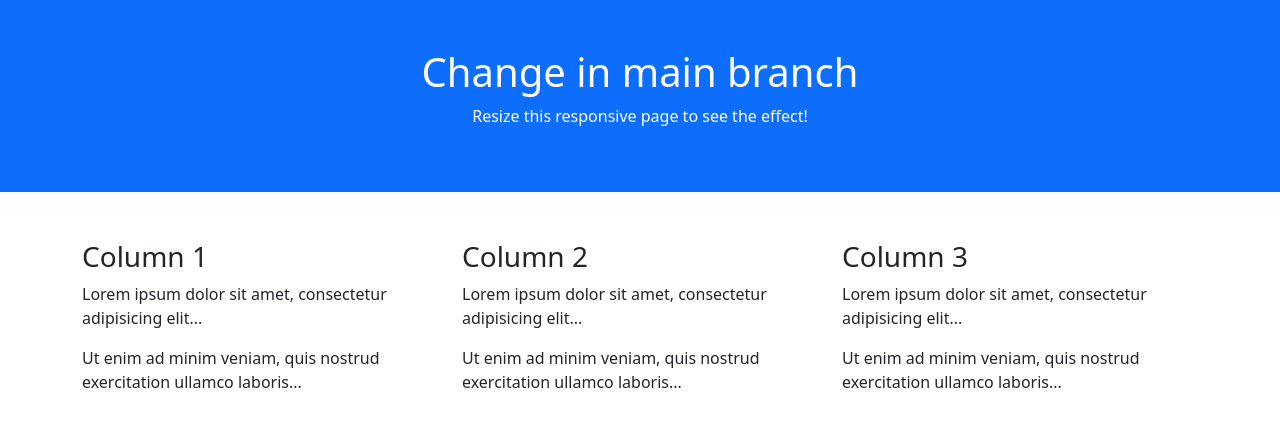
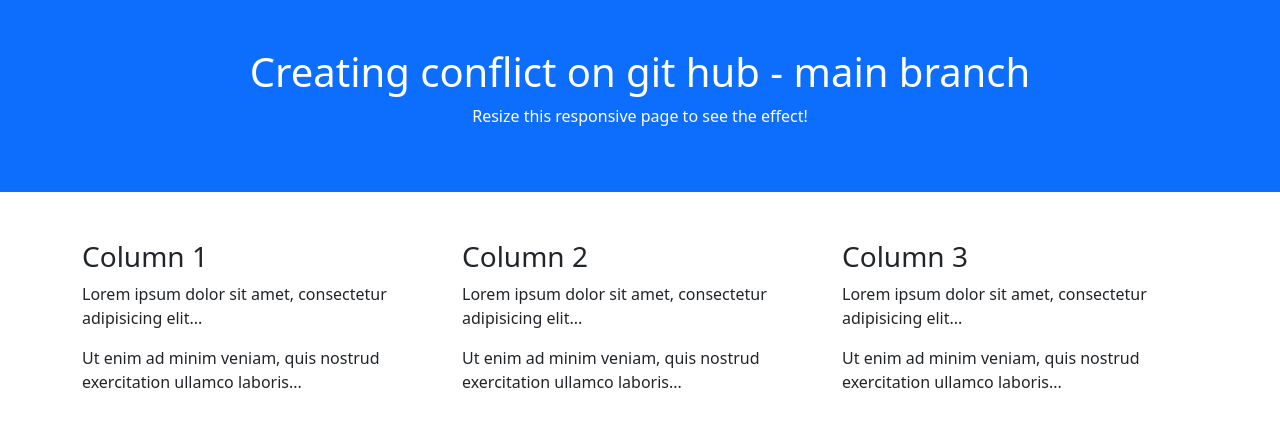
Before and after one commit to azimy-hamid/firstDayIod, a plain HTML site: page index.html in a window 1280 px wide. Drawn offline with nearby package versions, Linux system fonts and the light colour scheme.

Commit message:
Creating a conflict on main

```diff
--- a/index.html
+++ b/index.html
@@ -12,7 +12,7 @@
   </head>
   <body>
     <div class="container-fluid p-5 bg-primary text-white text-center">
-      <h1>Change in main branch</h1>
+      <h1>Creating conflict on git hub - main branch</h1>
       <p>Resize this responsive page to see the effect!</p>
     </div>
 
```
